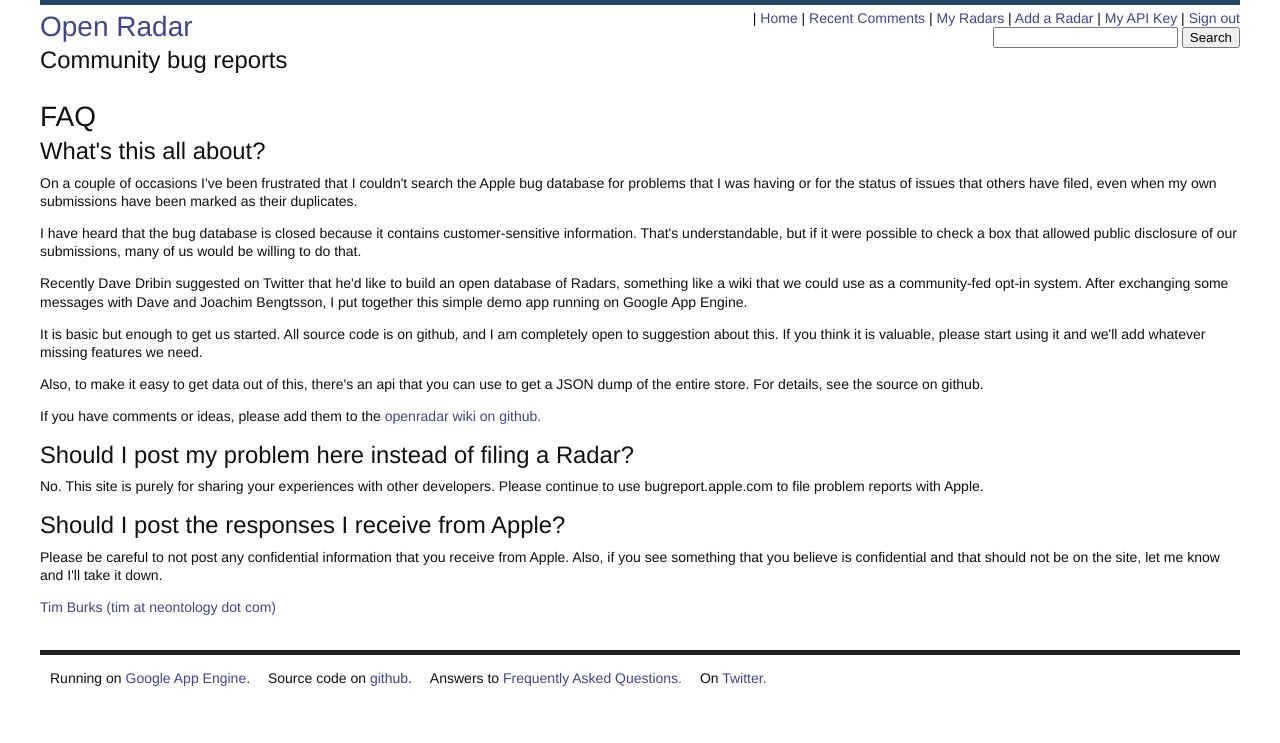
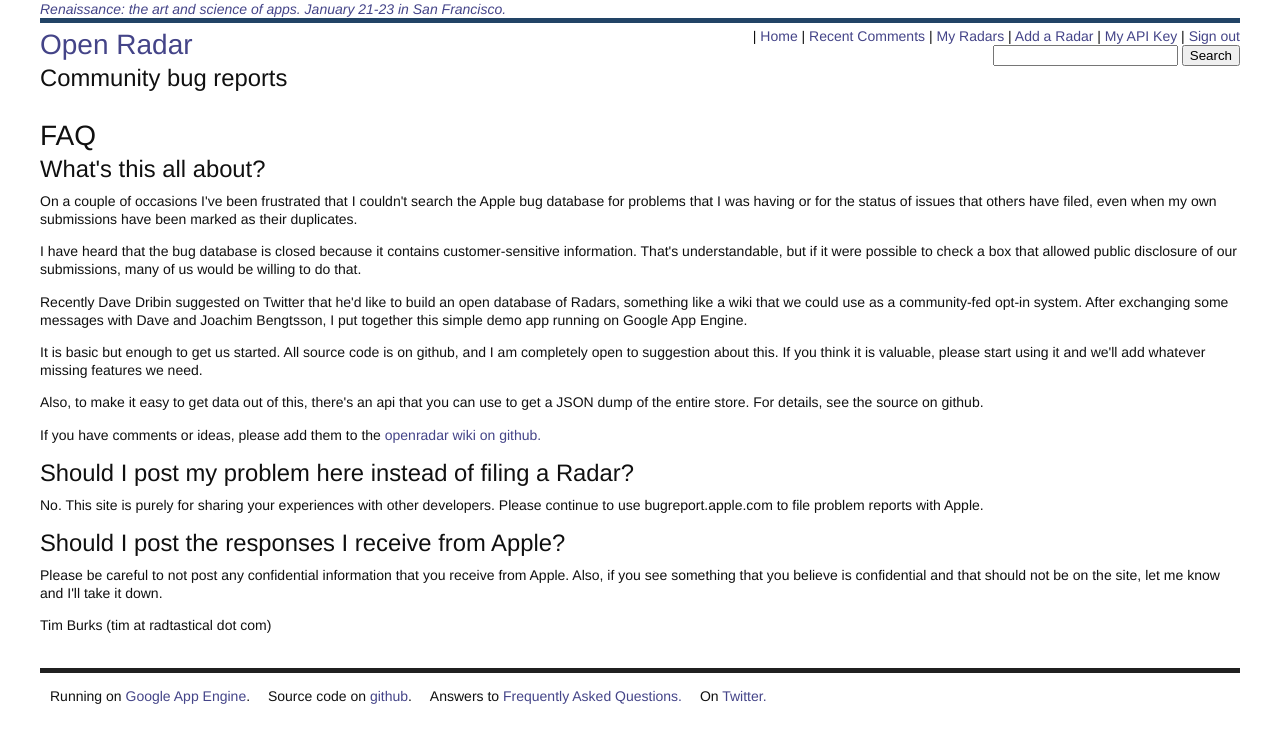
Before and after one commit to timburks/openradar, a Django app: template templates/faq.html in a window 1280 px wide. Shown: the top 743 px of the page. Run offline with Django 3.2, Linux system fonts and the light colour scheme; the template is opened without the code that fills it, so the values that code supplies are empty; some libraries are stand-ins or nearby versions.

Commit message:
updated tim's email address, added link to Renaissance conference web site

```diff
--- a/templates/base.html
+++ b/templates/base.html
@@ -11,6 +11,7 @@
 <body>
 {% block body %}
 <div id="page">
+<em><a href="http://renaissance.io">Renaissance: the art and science of apps. January 21-23 in San Francisco.</a></em>
 <div id="header">
 {% block header %}
 {% if not bare %}
--- a/templates/faq.html
+++ b/templates/faq.html
@@ -32,8 +32,7 @@ Please be careful to not post any confidential information that you receive from
 Also, if you see something that you believe is confidential and that should not be on the site,
 let me know and I'll take it down.
 </p>
-<p><a href="http://blog.neontology.com">Tim Burks (tim at neontology dot com)</a>
-</p>
+<p>Tim Burks (tim at radtastical dot com)</p>
 {% endblock %}
 
 {% block sidebar %}
```
